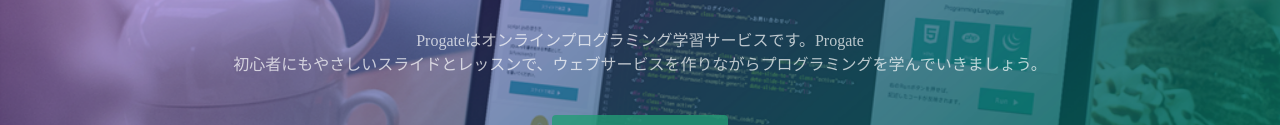
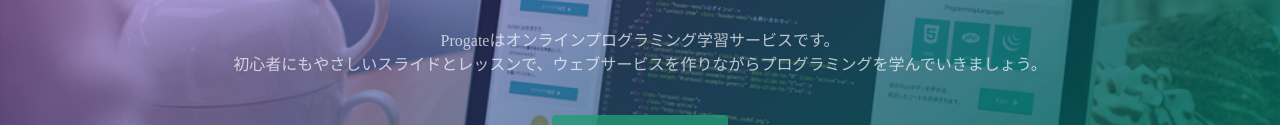
Before and after one commit to nikomood/github.io, a plain HTML site: page index.html in a window 1280 px wide. Shown: the part 317-442 px from the top of the page. Drawn offline with Linux system fonts and the light colour scheme.

Commit message:
Update index.html

```diff
--- a/index.html
+++ b/index.html
@@ -24,7 +24,7 @@
   <div class="top-wrapper">
     <div class="container">
       <h1>LEARN TO CODE.<br>LEARN TO BE CREATIVE.</h1>
-      <p>Progateはオンラインプログラミング学習サービスです。Progate<br>初心者にもやさしいスライドとレッスンで、ウェブサービスを作りながらプログラミングを学んでいきましょう。</p>
+      <p>Progateはオンラインプログラミング学習サービスです。<br>初心者にもやさしいスライドとレッスンで、ウェブサービスを作りながらプログラミングを学んでいきましょう。</p>
       <div class="btn-wrapper">
         <a href="#" class="btn signup">新規登録はこちら</a>
         <p>or</p>
```
